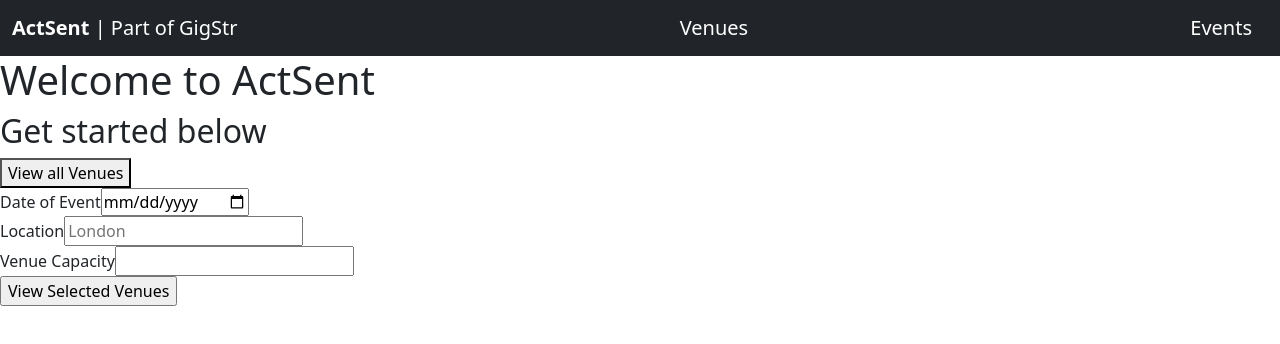
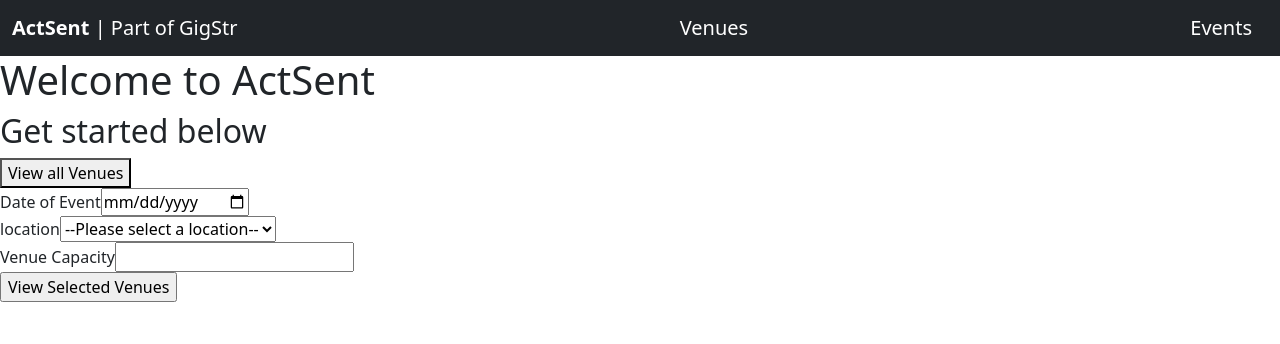
Before and after one commit to edmundlow/actsent22, a React (Create React App) app in the folder front-end/: page / in a window 1280 px wide. Shown: the top 344 px of the page. Built offline with nearby package versions, Linux system fonts and the light colour scheme.

Commit message:
dropdown for location

```diff
--- a/front-end/src/components/filterForm/filterForm.js
+++ b/front-end/src/components/filterForm/filterForm.js
@@ -11,6 +11,9 @@ const FilterForm = (props) => {
         props.onFilter(location)
     }
 
+
+
+
     return(
 
         <form onSubmit={onSubmit}>
@@ -21,9 +24,13 @@ const FilterForm = (props) => {
             </div>
 
             <div>
-                <label>Location</label>
-                <input type={'text'} value={location} placeholder="London"
-                onChange={(e)=>{setLocation(e.target.value)}}></input>
+                <label for='location'>location</label>
+                <select id = 'location' value={location} onChange={(e)=>{setLocation(e.target.value)}}>
+                <option value="">--Please select a location--</option>
+                <option value="London">London</option>
+                <option value="Manchester">Manchester</option>
+                <option value="Birmingham">Birmingham</option>
+                </select>
             </div>
 
             <div>
```
